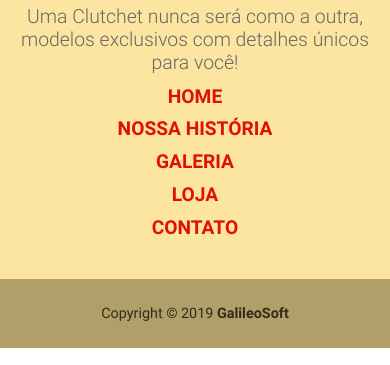
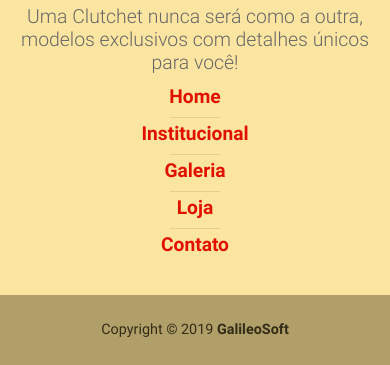
Before and after one commit to gspalmeida/site-clutchet, a plain HTML site: page index.html in a window 390 px wide. Shown: the part 2483-2848 px from the top of the page. Drawn offline with Linux system fonts and the light colour scheme.

Commit message:
-Melhoria de responsividade no footer para ele virar a versão "em pé" apenas em celular -Criada uma customização de hr pra ficar mais fino e com largura fixa

```diff
--- a/css/style.css
+++ b/css/style.css
@@ -178,6 +178,11 @@ main{
   .w-responsive-custom{
     width: 75%!important;
   }
+}
+.hr-custom-footer{
+  margin-top: 0.1rem;
+  margin-bottom: 0.1rem;
+  width: 50px;
 }
 /*Modal Fluid Custom*/
 @media (max-width: 425px) {
--- a/footer.html
+++ b/footer.html
@@ -1,22 +1,26 @@
 <footer class="page-footer font-small text-center mdb-color color-rosa-footer" id="contato">
   <div class="container py-3">
     <div class="row align-items-center">
-      <div class="col-lg-4 col-12">
+      <div class="col-sm-4 col-12">
         <img src="assets/logo-footer.png" width="150px" class="my-auto" alt="Logo Clutchet">
       </div>
-      <div class="col-lg-4 col-12">
+      <div class="col-sm-4 col-12">
         <h2 class="font-weight-bold text-center h2-responsive texto-vermelho-footer">Carinho em Cada Ponto</h2>
         <h2 class="text-center font-weight-bolder h5-responsive texto-cinza-claro">
           Uma Clutchet nunca será como a outra, modelos exclusivos com detalhes únicos para você!
         </h2>
       </div>
-      <div class="col-lg-4 col-12">
+      <div class="col-sm-4 col-12">
         <ul class="list-unstyled text-center">
-          <li class="pb-1"><a class="font-weight-bold text-center h3-responsive pb-1 size-12rem texto-vermelho-footer" href="index.html">HOME</a></li>
-          <li class="pb-1"><a class="font-weight-bold text-center h3-responsive pb-1 size-12rem texto-vermelho-footer" href="nossa-historia.html">NOSSA HISTÓRIA</a></li>
-          <li class="pb-1"><a class="font-weight-bold text-center h3-responsive pb-1 size-12rem texto-vermelho-footer" href="galeria.html">GALERIA</a></li>
-          <li class="pb-1"><a class="font-weight-bold text-center h3-responsive pb-1 size-12rem texto-vermelho-footer" href="https://clutchet-bolsas.lojaintegrada.com.br/">LOJA</a></li>
-          <li class="pb-1"><a class="font-weight-bold text-center h3-responsive pb-1 size-12rem texto-vermelho-footer" data-toggle="modal" data-target="#modalEntreEmContato">CONTATO</a></li>
+          <li class="pb-1"><a class="font-weight-bold text-center h3-responsive pb-1 size-12rem texto-vermelho-footer" href="index.html">Home</a></li>
+          <hr class="hr-custom-footer d-md-none">
+          <li class="pb-1"><a class="font-weight-bold text-center h3-responsive pb-1 size-12rem texto-vermelho-footer" href="nossa-historia.html">Institucional</a></li>
+          <hr class="hr-custom-footer d-md-none">
+          <li class="pb-1"><a class="font-weight-bold text-center h3-responsive pb-1 size-12rem texto-vermelho-footer" href="galeria.html">Galeria</a></li>
+          <hr class="hr-custom-footer d-md-none">
+          <li class="pb-1"><a class="font-weight-bold text-center h3-responsive pb-1 size-12rem texto-vermelho-footer" href="https://clutchet-bolsas.lojaintegrada.com.br/">Loja</a></li>
+          <hr class="hr-custom-footer d-md-none">
+          <li class="pb-1"><a class="font-weight-bold text-center h3-responsive pb-1 size-12rem texto-vermelho-footer" data-toggle="modal" data-target="#modalEntreEmContato">Contato</a></li>
         </ul>
       </div>
     </div>
```
